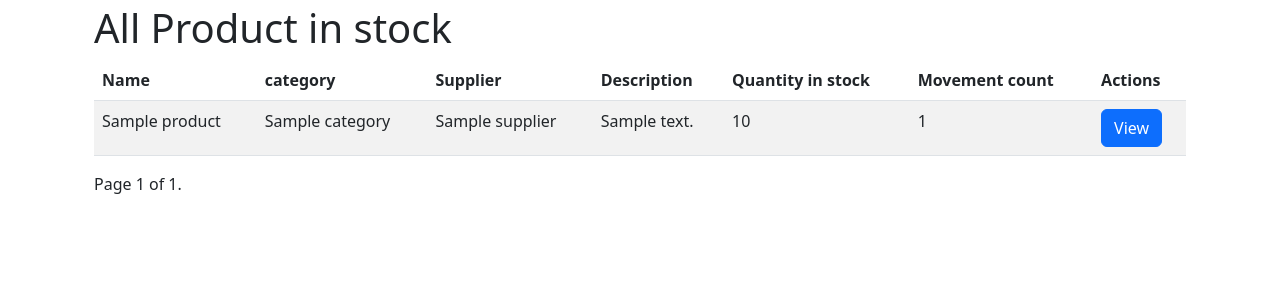
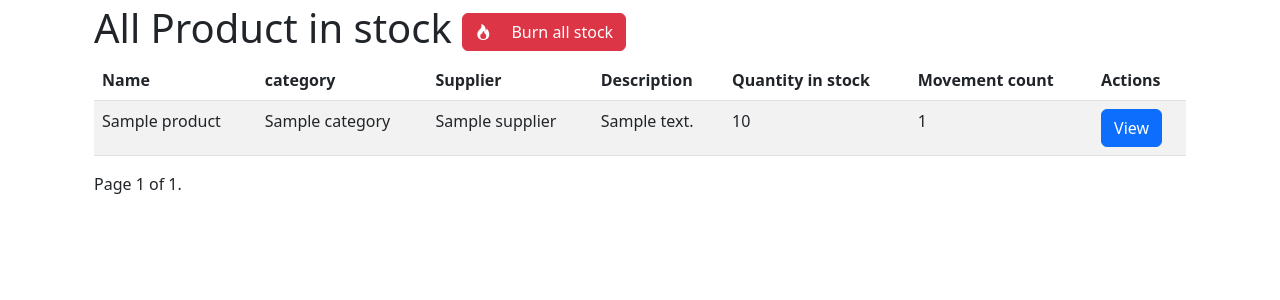
Before and after one commit to Alexandre-petitjean/django-playground, a Django app: page /stocks/products/ in a window 1280 px wide. Shown: the part 56-356 px from the top of the page. Run offline with Django 5.2, Linux system fonts and the light colour scheme; tables that the repository leaves empty hold one stand-in row (values such as "Sample post"); parts of the project's set-up code (start-up, migrations or seed data) failed here and were passed over; some libraries are stand-ins or nearby versions.

```diff
--- a/django_playground/stocks/urls.py
+++ b/django_playground/stocks/urls.py
@@ -1,6 +1,6 @@
 from django.urls import path
 
-from django_playground.stocks.views import StockDetailView, StockDashboard, ProductBurnView
+from django_playground.stocks.views import StockDetailView, StockDashboard, ProductBurnFormView, ProductsBurnStockView
 from django_playground.stocks.views import StockListView
 from django_playground.stocks.views import StockMovementCreateView
 from django_playground.stocks.views import StockMovementListView
@@ -9,8 +9,9 @@ app_name = "stocks"
 urlpatterns = [
     path("", view=StockDashboard.as_view(), name="stocks"),
     path("products/", view=StockListView.as_view(), name="products"),
+    path("products/burn-stock/", view=ProductsBurnStockView.as_view(), name="products-stock-burn"),
     path("products/<slug:pk>/", view=StockDetailView.as_view(), name="product-detail"),
-    path("products/<slug:pk>/burn/", view=ProductBurnView.as_view(), name="product-stock-burn"),
+    path("products/<slug:pk>/burn/", view=ProductBurnFormView.as_view(), name="product-stock-burn"),
     path("products/<slug:pk>/new-movement/", view=StockMovementCreateView.as_view(), name="product-new-movement"),
     path("movements/", view=StockMovementListView.as_view(), name="stock-movements"),
 ]
--- a/django_playground/stocks/views.py
+++ b/django_playground/stocks/views.py
@@ -1,6 +1,7 @@
 # Create your views here.
-from django.urls import reverse
+from django.urls import reverse, reverse_lazy
 from django.utils.timezone import now
+from django.views import View
 from django.views.generic import CreateView, TemplateView
 from django.views.generic.detail import DetailView
 from django.views.generic.list import ListView
@@ -20,6 +21,24 @@ class StockListView(ListView):
     template_name = "stocks/products/list.html"
     paginate_by = 20
 
+class ProductsBurnStockView(View):
+    success_url = reverse_lazy('stocks:products')
+
+
+    def get(self, request, *args, **kwargs):
+        return self.post(request, *args, **kwargs)
+
+    def post(self, request, *args, **kwargs):
+
+        midnight = now().replace(hour=0, minute=0, second=0, microsecond=0)
+        products = Product.objects.all()
+        for product in products:
+            product.burn_stock(quantity=None, scheduled_date=midnight, reason="Burn all stock")
+
+        messages.success(request, f'The stock of {len(products)} products is scheduled to burn at midnight.')
+
+        return redirect(self.success_url)
+
 
 
 class StockDetailView(DetailView):
@@ -37,14 +56,14 @@ class StockDetailView(DetailView):
 
 # views.py
 from django.urls import reverse_lazy
-from django.shortcuts import get_object_or_404
+from django.shortcuts import get_object_or_404, redirect
 from django.contrib import messages
 from django.views.generic import FormView
 from .models import Product
 from .forms import ProductBurnForm
 
 
-class ProductBurnView(FormView):
+class ProductBurnFormView(FormView):
     template_name = "stocks/products/burn.html"
     form_class = ProductBurnForm
     success_url = reverse_lazy('stocks:products')
--- a/django_playground/templates/stocks/products/list.html
+++ b/django_playground/templates/stocks/products/list.html
@@ -7,7 +7,11 @@
 {% endblock title %}
 {% block content %}
   <div class="container">
-    <h1>All Product in stock</h1>
+    <h1>All Product in stock
+      <a href="{% url "stocks:products-stock-burn" %}" class="btn btn-danger">
+        <i class="bi bi-fire me-3"></i> Burn all stock
+      </a>
+    </h1>
     <table class="table table-striped">
       <thead>
         <tr>
```
